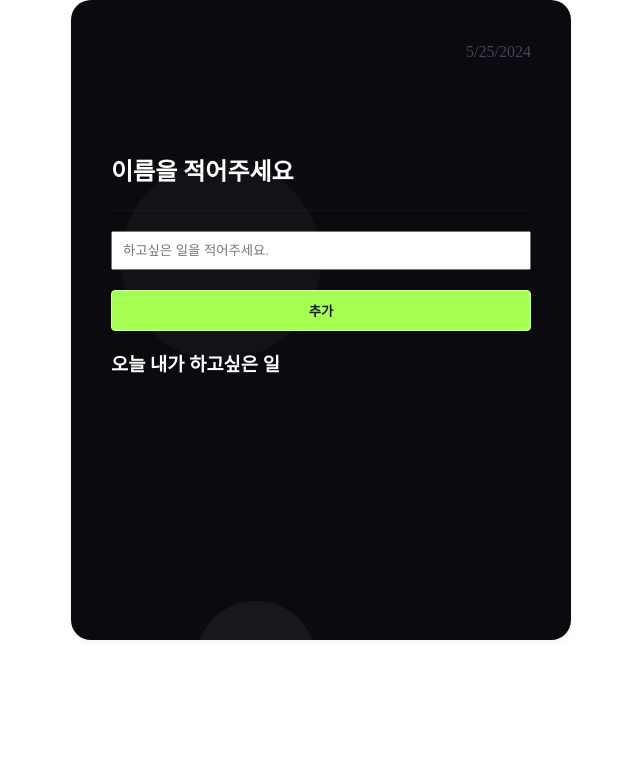
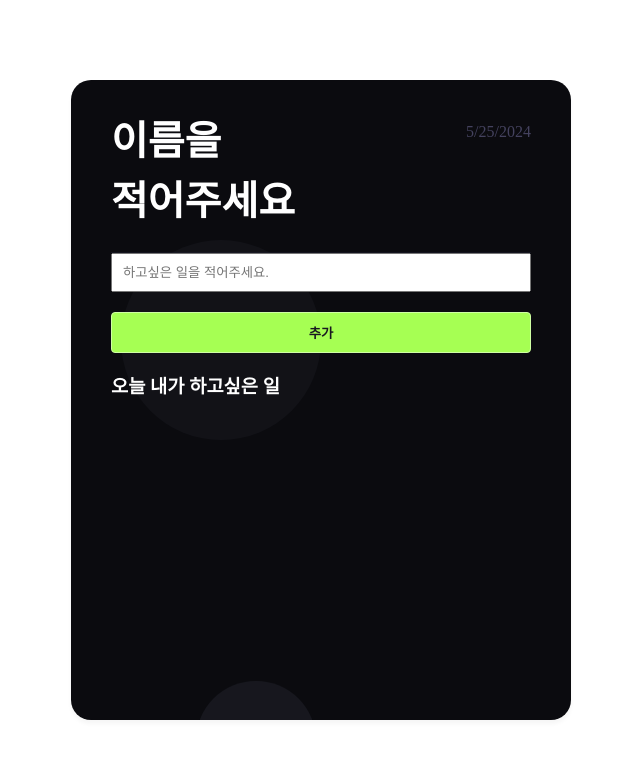
Before and after one commit to yumi-kim-0827/simpletodo, a React (Vite) app: page / in a window 1280 px wide. Shown: the top 758 px of the page, without its empty margins (319-959 px from the left). Built offline with nearby package versions, Linux system fonts and the light colour scheme; a web font is replaced by a local one.

Commit message:
design 투두리스트 오버플로우 스크롤

```diff
--- a/src/App.jsx
+++ b/src/App.jsx
@@ -63,6 +63,7 @@ function App() {
   const handleNameVisible = (e) => {
     e.preventDefault();
     e.stopPropagation();
+    setMyName("");
     setNameVisible(!nameVisible);
   };
 
--- a/src/App.scss
+++ b/src/App.scss
@@ -41,7 +41,7 @@
     .todo_head {
       display: flex;
       justify-content: space-between;
-      height: 150px;
+      height: 20%;
       div {
         flex: 1;
         display: flex;
@@ -49,6 +49,10 @@
       }
       .head_left {
         justify-content: flex-end;
+        overflow: hidden;
+        h2 {
+          font-size: 40px;
+        }
         input {
           padding: 10px;
         }
@@ -62,9 +66,10 @@
     }
     .todo_body {
       margin: 20px 0 0 0;
-      padding: 20px 0;
+      display: flex;
+      flex-direction: column;
+      height: 80%;
       border-top: 1px solid rgba(41, 41, 65, 0.301);
-
       .todo_input {
         display: flex;
         flex-direction: column;
@@ -76,6 +81,8 @@
         }
       }
       .todo_list {
+        flex: 1;
+        overflow: auto;
         .todo_item {
           padding: 10px 0;
           display: flex;
@@ -84,6 +91,7 @@
           border-bottom: 1px solid rgba(41, 41, 65, 0.301);
           p {
             flex: 1;
+            color: rgb(166, 255, 83);
           }
           .todo_item_edit {
             flex: 1;
--- a/src/index.css
+++ b/src/index.css
@@ -6,6 +6,11 @@
 }
 
 :root {
+  display: flex;
+  flex-direction: column;
+  justify-content: center;
+  width: 100vw;
+  height: 100vh;
   font-family: "Sagak-sagak";
 }
 /* Common */
--- a/src/main.jsx
+++ b/src/main.jsx
@@ -4,6 +4,6 @@ import App from "./App.jsx";
 import "./index.css";
 
 ReactDOM.createRoot(document.getElementById("root")).render(
-  // <App />
-  <App basename={process.env.PUBLIC_URL} />
+  <App />
+  // <App basename={process.env.PUBLIC_URL} />
 );
```
